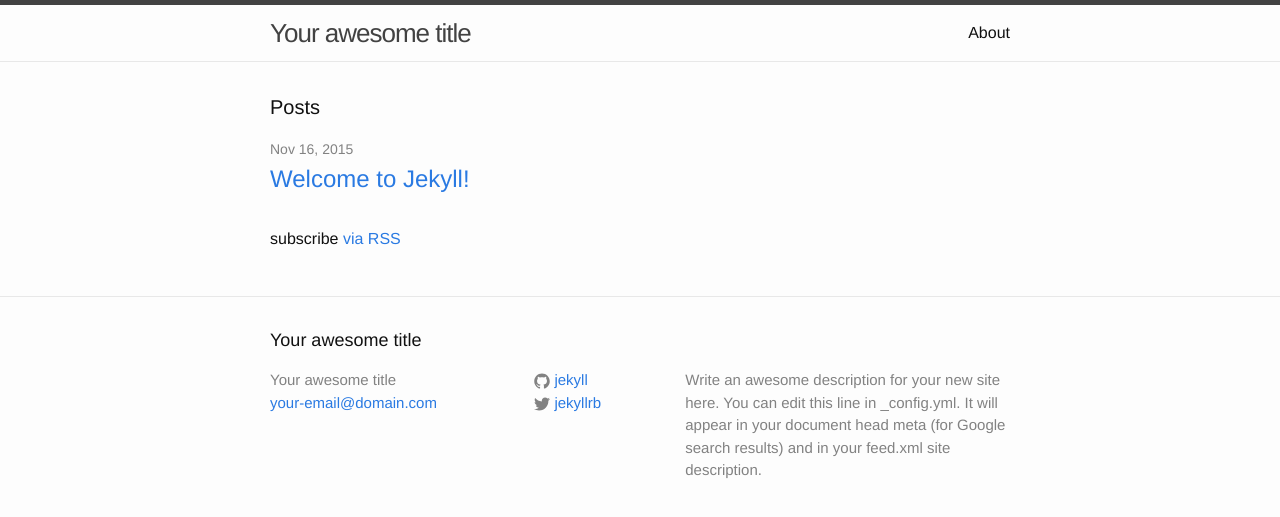
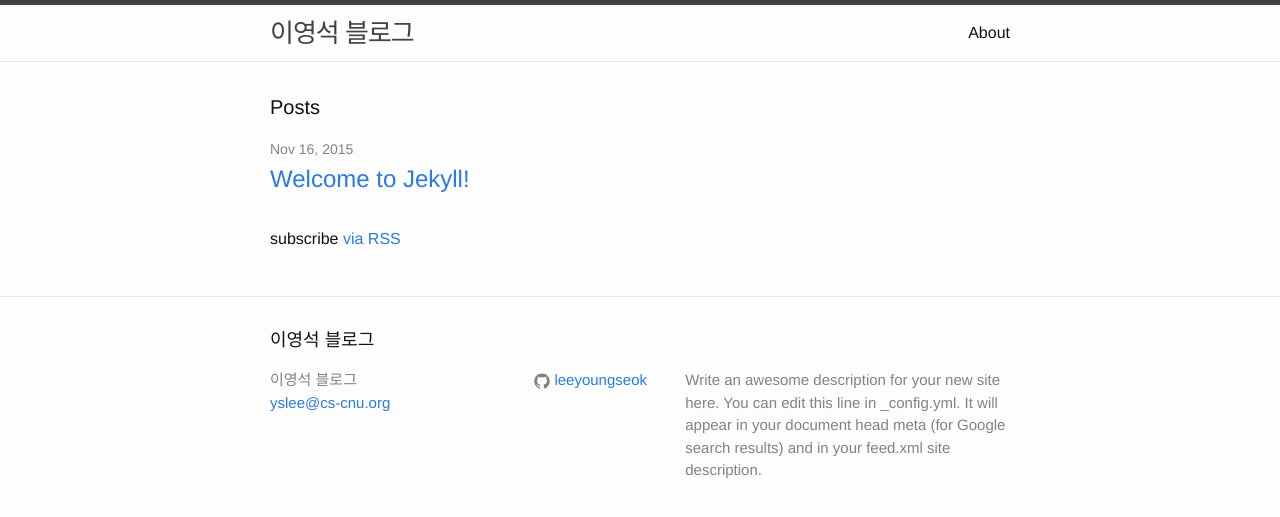
Before and after one commit to leeyoungseok/leeyoungseok.github.com, a Jekyll site: the page built from index.html, in a window 1280 px wide. Shown: the top 517 px of the page. Built offline with Jekyll 4.4.1, drawn with Linux system fonts in a browser that asks for light colours.

Commit message:
Initialize blgo

```diff
--- a/_config.yml
+++ b/_config.yml
@@ -6,16 +6,16 @@
 # 'jekyll serve'. If you change this file, please restart the server process.
 
 # Site settings
-title: Your awesome title
-email: your-email@domain.com
+title: 이영석 블로그
+email: yslee@cs-cnu.org
 description: > # this means to ignore newlines until "baseurl:"
   Write an awesome description for your new site here. You can edit this
   line in _config.yml. It will appear in your document head meta (for
   Google search results) and in your feed.xml site description.
 baseurl: "" # the subpath of your site, e.g. /blog
-url: "http://yourdomain.com" # the base hostname & protocol for your site
-twitter_username: jekyllrb
-github_username:  jekyll
+url: "http://leeyoungseok.github.io" # the base hostname & protocol for your site
+github_username:  leeyoungseok
+home : yslee.cs-cnu.org
 
 # Build settings
 markdown: kramdown
```
